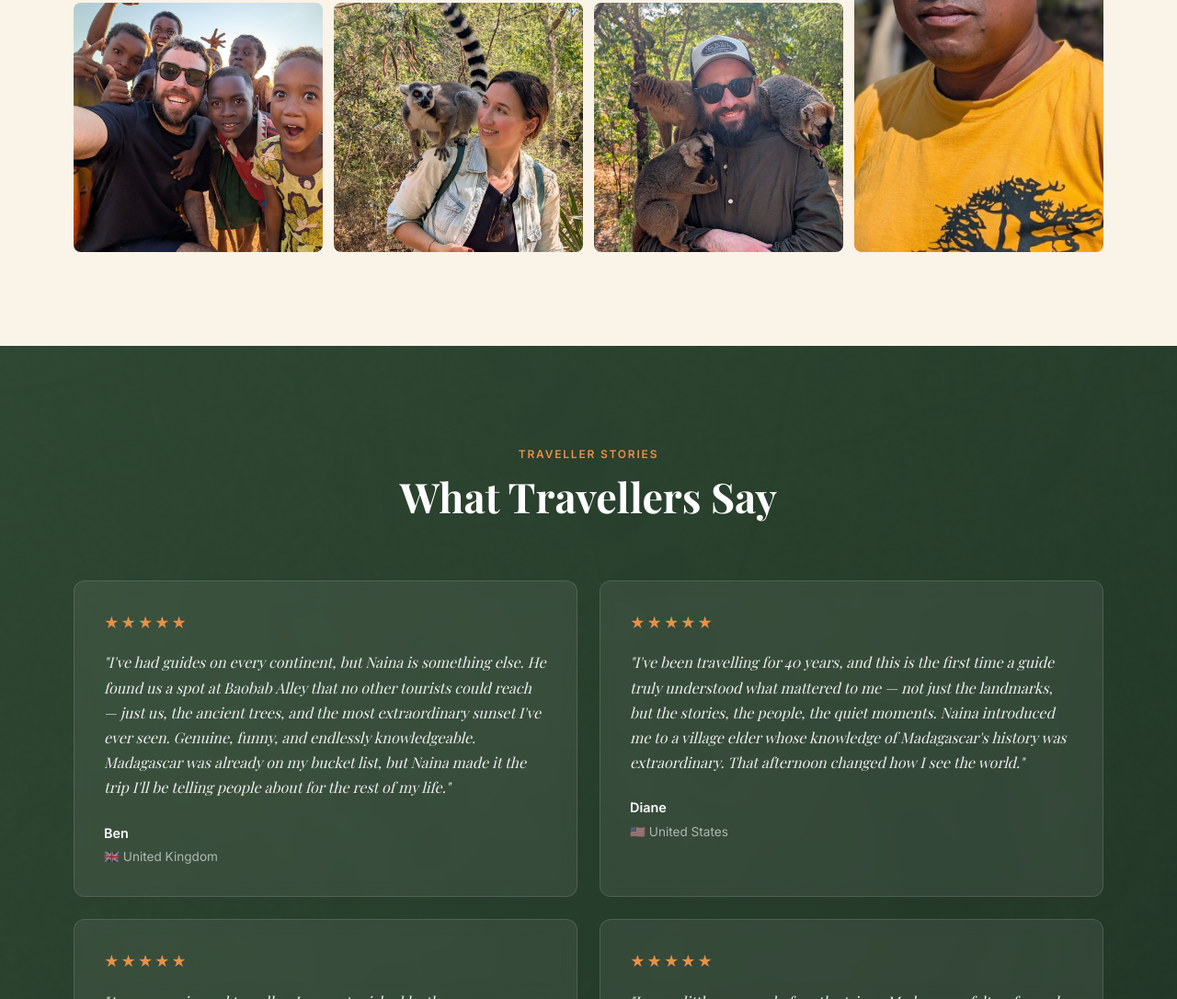
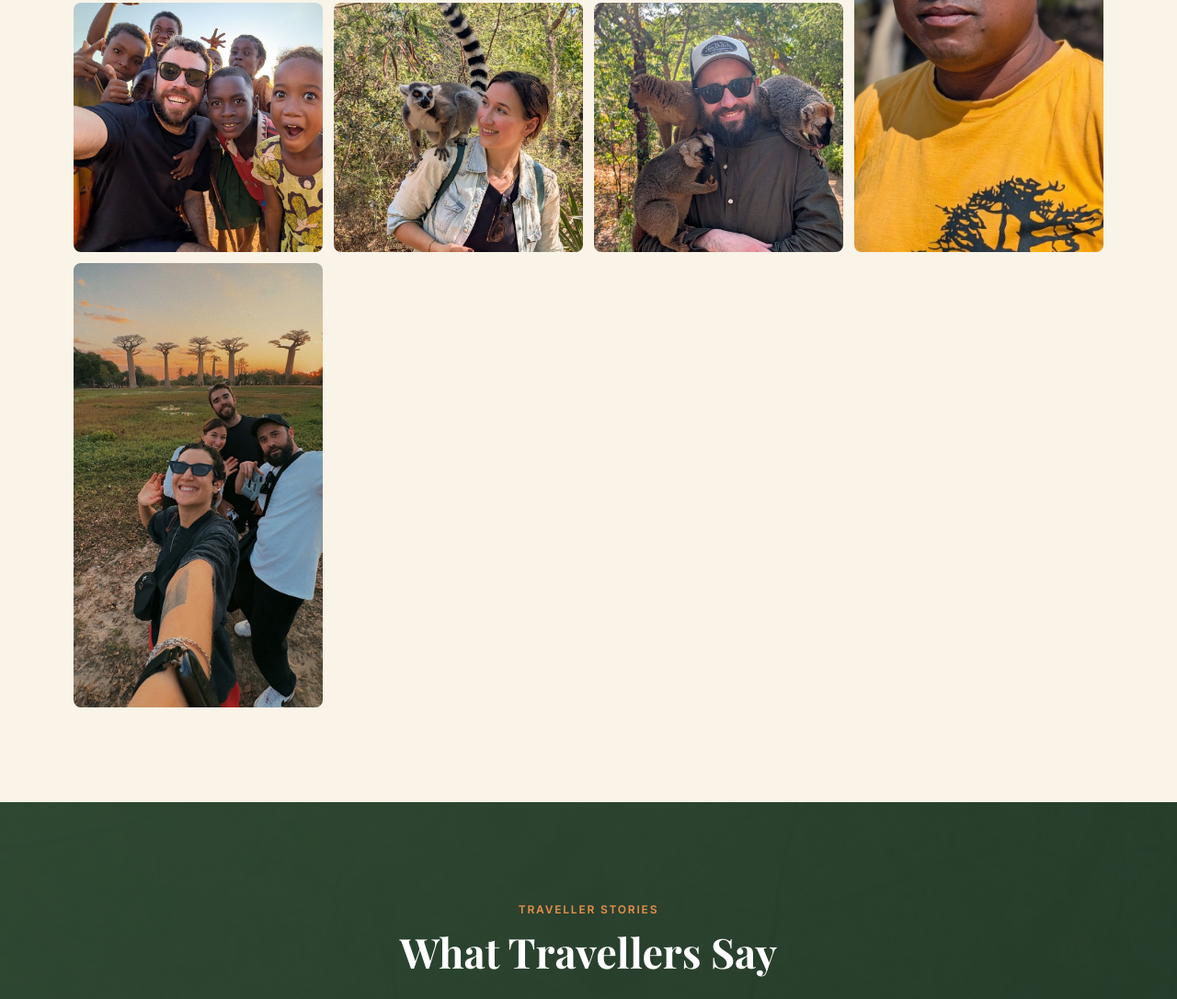
Before and after one commit to assistant-outstride/naina-madagascar, a plain HTML site: page index.html in a window 1280 px wide. Shown: the part 3949-5035 px from the top of the page at 92% size. Drawn offline with nearby package versions, Linux system fonts and the light colour scheme; a web font is replaced by a local one.

Commit message:
Add group baobab sunset photo to gallery

```diff
--- a/index.html
+++ b/index.html
@@ -177,6 +177,7 @@
         <div class="gal-item" data-src="/images/selfie-kids.jpg" data-cap="Magic moments with local kids"><img src="/images/selfie-kids.jpg" alt="Selfie with kids" loading="lazy" /><div class="gal-over">🔍</div></div>
         <div class="gal-item" data-src="/images/guest-lemur-shoulder.jpg" data-cap="A traveller's unforgettable moment"><img src="/images/guest-lemur-shoulder.jpg" alt="Guest with lemur" loading="lazy" /><div class="gal-over">🔍</div></div>
         <div class="gal-item" data-src="/images/guest-lemurs-arms.jpg" data-cap="Wild encounters, lifelong memories"><img src="/images/guest-lemurs-arms.jpg" alt="Guest holding lemurs" loading="lazy" /><div class="gal-over">🔍</div></div>
+        <div class="gal-item gal-wide" data-src="/images/group-baobab-sunset.jpg" data-cap="Friends at Baobab Alley — sunset magic"><img src="/images/group-baobab-sunset.jpg" alt="Group selfie at Baobab Alley sunset" loading="lazy" /><div class="gal-over">🔍</div></div>
       </div>
     </div>
   </section>
```
Also changed, not shown: images/group-baobab-sunset.jpg (added).
